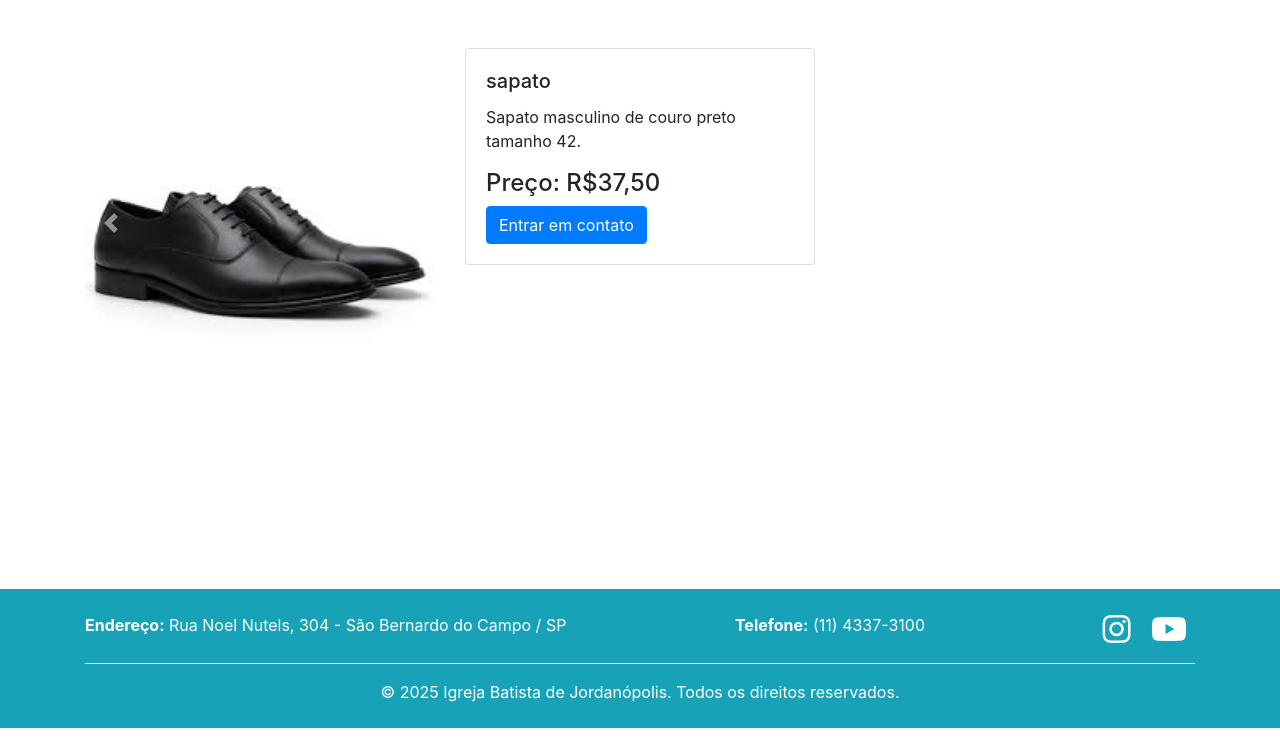
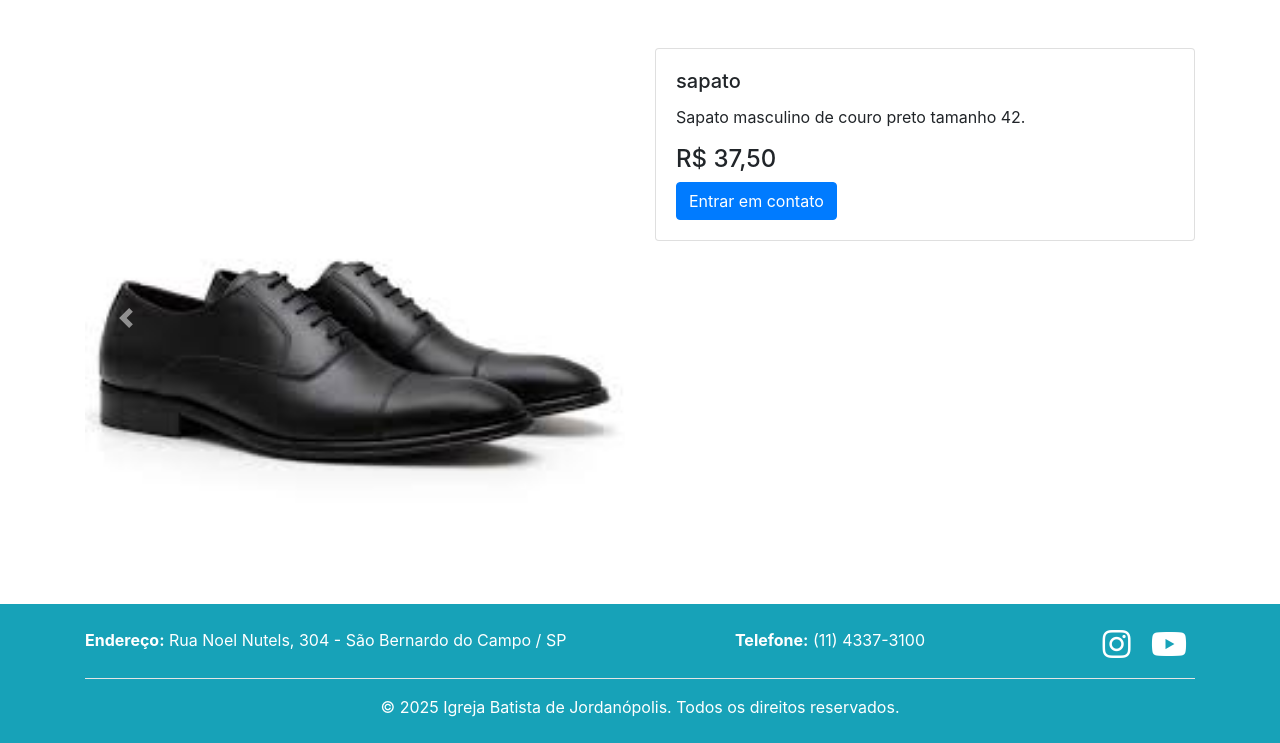
Before and after one commit to tiagodbarbieri/vitrine-virtual-bazar-da-pechincha-ibj, a Django app: a page that uses prj_vitrine_virtual/templates/detalhe.html in a window 1280 px wide. Shown: the part 72-815 px from the top of the page. Run offline with Django 5.2, Linux system fonts and the light colour scheme; data comes from the database, SQL or seed files in the repository.

Commit message:
Ajustes no estilo

```diff
--- a/prj_vitrine_virtual/static/css/estilo.css
+++ b/prj_vitrine_virtual/static/css/estilo.css
@@ -10,3 +10,18 @@ html, body {
 .content {
     flex: 1;
 }
+
+.img-square {
+    width: 100%;
+    aspect-ratio:1/1;
+    object-fit: cover;
+    padding-left: 20px;
+    padding-right: 20px;
+    padding-top: 20px;
+}
+
+.img-square-carousel {
+    width: 100%;
+    aspect-ratio:1/1;
+    object-fit: cover;
+}
--- a/prj_vitrine_virtual/templates/detalhe.html
+++ b/prj_vitrine_virtual/templates/detalhe.html
@@ -2,21 +2,21 @@
 {% block content %}
 {% load static %}
 
-<div class="container mt-5">
-    <div class="row">
+<div class="container">
+    <div class="row mt-5">
 
-        <div class="col-lg-4 col-md-6 col-12">
+        <div class="col-md-6 mx-auto mb-3">
 
           <div id="itemCarousel" class="carousel slide" data-ride="carousel">
             <div class="carousel-inner">
                 {% for image in images %}
                   {% if forloop.counter == 1 %}
                     <div class="carousel-item active">
-                      <img src="{{image.file.url}}" class="d-block w-100" alt="imagem_{{image.id}}">
+                      <img src="{{image.file.url}}" class="img-square-carousel" alt="imagem_{{image.id}}">
                     </div>
                   {% else %}
                     <div class="carousel-item">
-                      <img src="{{image.file.url}}" class="d-block w-100" alt="imagem_{{image.id}}">
+                      <img src="{{image.file.url}}" class="img-square-carousel" alt="imagem_{{image.id}}">
                     </div>
                   {% endif %}
                 {% endfor %}
@@ -34,12 +34,12 @@
         </div>
 
       <!-- Descrição e preço -->
-      <div class="col-lg-4 col-md-6 col-12">
+      <div class="col-md-6 mx-auto mb-3">
         <div class="card">
           <div class="card-body">
             <h5 class="card-title">{{item.name}}</h5>
             <p class="card-text">{{item.description}}</p>
-            <p class="h4">Preço: R${{item.price}}</p>
+            <p class="h4 mb-2">R$ {{item.price}}</p>
             <!-- Botão -->
             <a href="/contato" class="btn btn-primary">Entrar em contato</a>
           </div>
--- a/prj_vitrine_virtual/templates/home.html
+++ b/prj_vitrine_virtual/templates/home.html
@@ -10,10 +10,10 @@
     <div class="col">
         <div class="card text-center mb-4">
             {% if image_url != "" %}
-                <img src="{{ image_url }}" alt="imagem_{{forloop.counter}}" class="card-img-top px-4">
+                <img src="{{ image_url }}" alt="imagem_{{forloop.counter}}" class="img-square">
             {% else %}
                 <!-- Imagem vinda do site www.vecteezy.com -->
-                <img src="{% static 'img/imagem_nao_diponivel.jpg' %}" alt="imagem_não_disponível" class="card-img-top px-4">
+                <img src="{% static 'img/imagem_nao_diponivel.jpg' %}" alt="imagem_não_disponível" class="img-square">
             {% endif %}
             <div class="card-body">
                 <h5 class="card-title">{{ item.name }}</h5>
```
